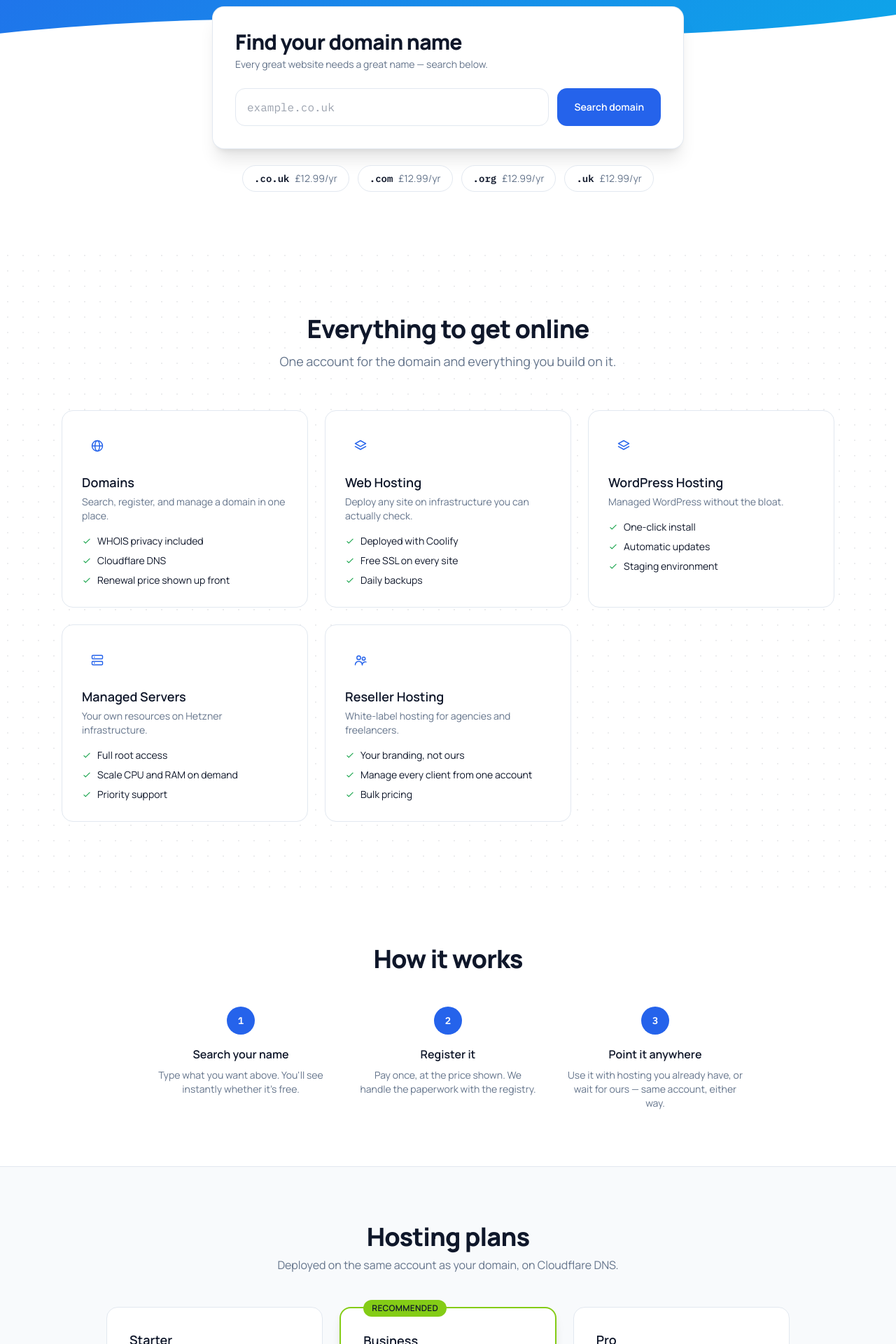
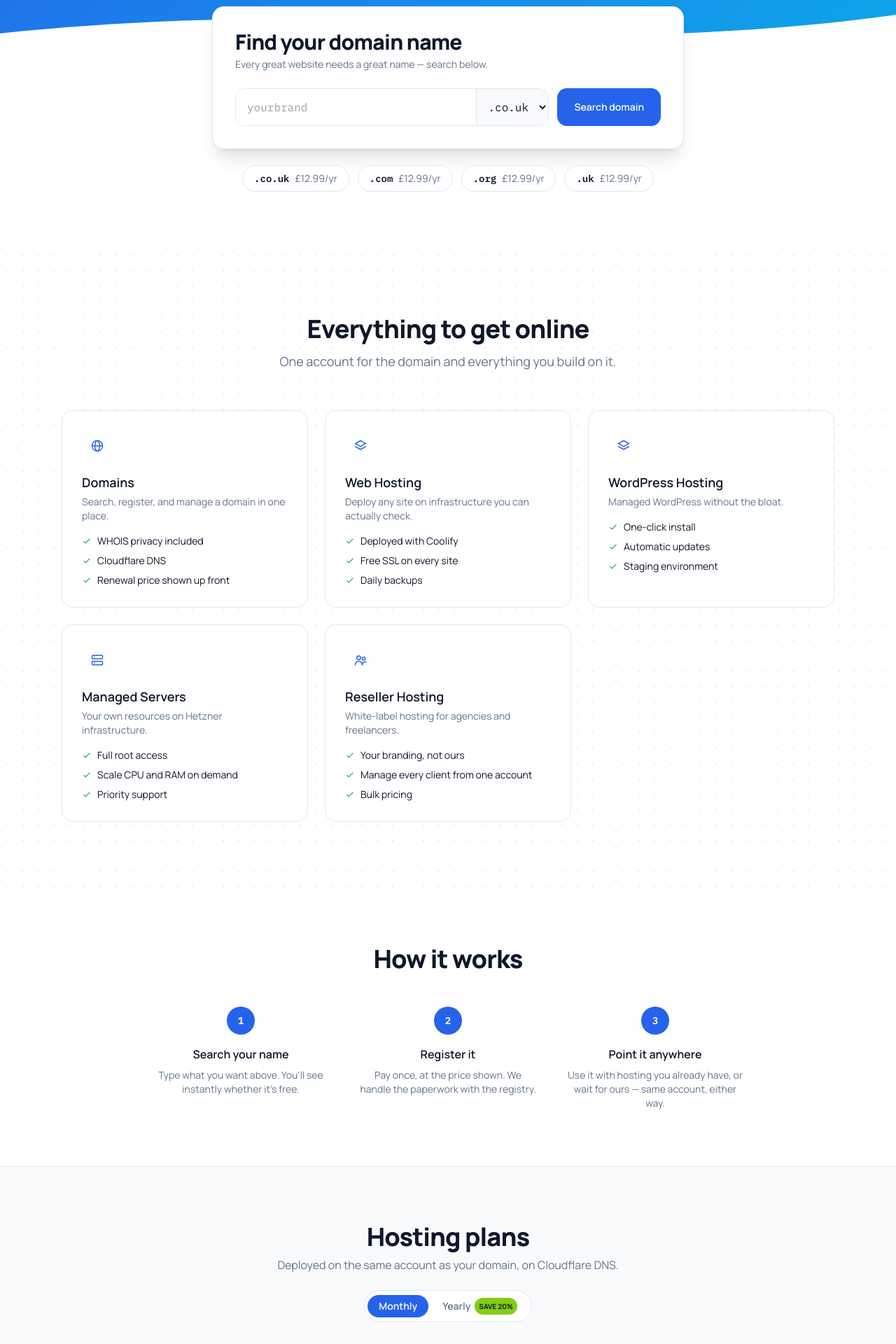
Before and after one commit to realjoebiz/heyitsbiz-hosting, a Next.js app: page / in a window 1280 px wide. Shown: the part 580-2500 px from the top of the page at 70% size. Built offline with nearby package versions, Linux system fonts and the light colour scheme.

Commit message:
Refine domain search and hosting plans UI.

```diff
--- a/components/DomainSearch.tsx
+++ b/components/DomainSearch.tsx
@@ -18,7 +18,8 @@ const TLDS = [".co.uk", ".com", ".org", ".uk"];
 // component can't read a non-NEXT_PUBLIC_ env var itself, and duplicating
 // it into a second env var would let the display price drift from billing.
 export function DomainSearch({ priceGbp }: { priceGbp: number }) {
-  const [query, setQuery] = useState("");
+  const [name, setName] = useState("");
+  const [tld, setTld] = useState(TLDS[0]);
   const [status, setStatus] = useState<Status>("idle");
   const [result, setResult] = useState<AvailabilityResult | null>(null);
   const [message, setMessage] = useState<string | null>(null);
@@ -28,8 +29,10 @@ export function DomainSearch({ priceGbp }: { priceGbp: number }) {
 
   async function handleSearch(e: React.FormEvent) {
     e.preventDefault();
-    const domain = query.trim().toLowerCase();
-    if (!domain) return;
+    const trimmedName = name.trim().toLowerCase();
+    if (!trimmedName) return;
+
+    const domain = `${trimmedName}${tld}`;
 
     setStatus("loading");
     setResult(null);
@@ -91,14 +94,28 @@ export function DomainSearch({ priceGbp }: { priceGbp: number }) {
           </p>
 
           <form onSubmit={handleSearch} className="mt-6 flex flex-col gap-3 sm:flex-row">
-            <input
-              value={query}
-              onChange={(e) => setQuery(e.target.value)}
-              placeholder="example.co.uk"
-              autoComplete="off"
-              spellCheck={false}
-              className="flex-1 rounded-xl border border-line bg-bg px-4 py-3.5 font-mono text-base text-ink outline-none focus:border-primary"
-            />
+            <div className="flex flex-1 overflow-hidden rounded-xl border border-line focus-within:border-primary">
+              <input
+                value={name}
+                onChange={(e) => setName(e.target.value)}
+                placeholder="yourbrand"
+                autoComplete="off"
+                spellCheck={false}
+                className="min-w-0 flex-1 bg-bg px-4 py-3.5 font-mono text-base text-ink outline-none"
+              />
+              <select
+                value={tld}
+                onChange={(e) => setTld(e.target.value)}
+                aria-label="Domain ending"
+                className="shrink-0 border-l border-line bg-surface px-3 font-mono text-base text-ink outline-none"
+              >
+                {TLDS.map((option) => (
+                  <option key={option} value={option}>
+                    {option}
+                  </option>
+                ))}
+              </select>
+            </div>
             <button
               type="submit"
               disabled={status === "loading"}
@@ -163,12 +180,12 @@ export function DomainSearch({ priceGbp }: { priceGbp: number }) {
         </div>
 
         <div className="mt-6 flex flex-wrap justify-center gap-3">
-          {TLDS.map((tld) => (
+          {TLDS.map((option) => (
             <div
-              key={tld}
+              key={option}
               className="flex items-center gap-2 rounded-full border border-line bg-bg px-4 py-2 text-sm"
             >
-              <span className="font-mono font-semibold text-ink">{tld}</span>
+              <span className="font-mono font-semibold text-ink">{option}</span>
               <span className="text-inkMuted">£{priceGbp.toFixed(2)}/yr</span>
             </div>
           ))}
--- a/components/HostingPlans.tsx
+++ b/components/HostingPlans.tsx
@@ -1,29 +1,36 @@
+"use client";
+
+import { useState } from "react";
 import { CheckIcon } from "./Icons";
 import { HostingWaitlist } from "./HostingWaitlist";
+
+const YEARLY_DISCOUNT = 0.2;
 
 const TIERS = [
   {
     name: "Starter",
-    price: "£4.99",
+    monthlyPrice: 4.99,
     blurb: "One site, done properly.",
     features: ["1 site", "Free SSL", "Cloudflare DNS included", "Coolify-managed deploys"],
   },
   {
     name: "Business",
-    price: "£9.99",
+    monthlyPrice: 9.99,
     blurb: "For sites that get real traffic.",
     features: ["Up to 5 sites", "Daily backups", "Priority support", "Staging environment"],
     recommended: true,
   },
   {
     name: "Pro",
-    price: "£19.99",
+    monthlyPrice: 19.99,
     blurb: "Dedicated resources, room to grow.",
     features: ["Unlimited sites", "Dedicated resources", "Priority support", "Custom deploy hooks"],
   },
 ];
 
 export function HostingPlans() {
+  const [yearly, setYearly] = useState(false);
+
   return (
     <section id="pricing" className="border-t border-line bg-surface py-20">
       <div className="mx-auto max-w-5xl px-6">
@@ -32,10 +39,37 @@ export function HostingPlans() {
           <p className="mx-auto mt-2 max-w-xl text-inkMuted">
             Deployed on the same account as your domain, on Cloudflare DNS.
           </p>
+
+          <div className="mx-auto mt-6 inline-flex items-center gap-1 rounded-full border border-line bg-bg p-1">
+            <button
+              onClick={() => setYearly(false)}
+              className={`rounded-full px-4 py-1.5 text-sm font-semibold transition ${
+                !yearly ? "bg-primary text-white" : "text-inkMuted"
+              }`}
+            >
+              Monthly
+            </button>
+            <button
+              onClick={() => setYearly(true)}
+              className={`flex items-center gap-1.5 rounded-full px-4 py-1.5 text-sm font-semibold transition ${
+                yearly ? "bg-primary text-white" : "text-inkMuted"
+              }`}
+            >
+              Yearly
+              <span className="rounded-full bg-accent2 px-1.5 py-0.5 text-[10px] font-bold text-slate-900">
+                SAVE {YEARLY_DISCOUNT * 100}%
+              </span>
+            </button>
+          </div>
         </div>
 
         <div className="mt-12 grid gap-6 md:grid-cols-3">
-          {TIERS.map((tier) => (
+          {TIERS.map((tier) => {
+            const displayPrice = yearly
+              ? tier.monthlyPrice * (1 - YEARLY_DISCOUNT)
+              : tier.monthlyPrice;
+
+            return (
               <div
                 key={tier.name}
                 className={`relative flex flex-col rounded-2xl bg-bg p-8 transition hover:-translate-y-1.5 hover:shadow-xl ${
@@ -50,9 +84,14 @@ export function HostingPlans() {
                 <h3 className="text-lg font-semibold">{tier.name}</h3>
                 <p className="mt-1 text-sm text-inkMuted">{tier.blurb}</p>
                 <p className="mt-5 font-mono text-3xl font-bold text-ink">
-                {tier.price}
+                  £{displayPrice.toFixed(2)}
                   <span className="text-base font-normal text-inkMuted">/mo</span>
                 </p>
+                {yearly && (
+                  <p className="mt-1 text-xs text-inkMuted">
+                    billed £{(displayPrice * 12).toFixed(2)} yearly
+                  </p>
+                )}
                 <ul className="mt-6 flex flex-col gap-3 text-sm text-ink">
                   {tier.features.map((feature) => (
                     <li key={feature} className="flex items-center gap-2.5">
@@ -72,7 +111,8 @@ export function HostingPlans() {
                   Get started
                 </a>
               </div>
-          ))}
+            );
+          })}
         </div>
 
         <div id="get-hosting" className="mx-auto mt-16 max-w-md scroll-mt-24 text-center">
```
Lines whose indentation alone changed are shown as unchanged.
